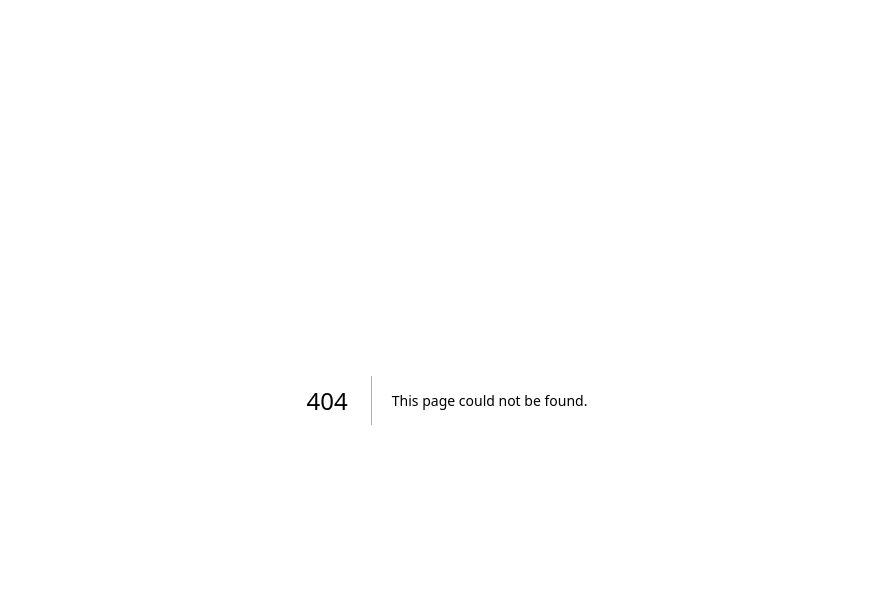
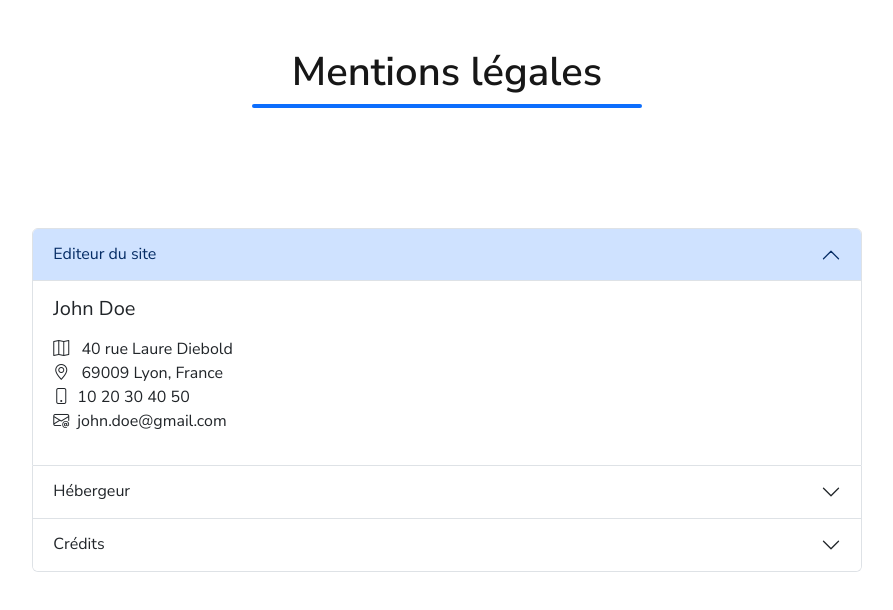
Before and after one commit to nicolas-lestrez/portfolio, a Next.js app: page /mentions-legales in a window 1280 px wide. Before the commit this address had no page. Shown: the top 610 px of the page, without its empty margins (193-1086 px from the left). Built offline with nearby package versions, Linux system fonts and the light colour scheme.

Commit message:
Feat: création de la page Mentions légales (accordéon Bootstrap avec éditeur, hébergeur et crédits)

```diff
--- a/app/Portfolio/page.js
+++ b/app/Portfolio/page.js
@@ -1,4 +1,4 @@
-export default function PortfolioPage() {
+export default function portfolioPage() {
   return (
     <main>
       <section className="banner">
--- /dev/null
+++ b/app/mentions-legales/page.js
@@ -0,0 +1,156 @@
+export default function mentionslegalesPage() {
+  return (
+    <main>
+      <section className="portfolio py-5">
+        <div className="container text-center">
+          <h1 className="fw-bold mb-2">Mentions légales</h1>
+          <div className="underline mx-auto mb-5"></div>
+        </div>
+      </section>
+      <section className="container col-lg-8 mx-auto my-4">
+        <div className="accordion" id="accordionMentions">
+          {/* first accordion */}
+
+          <div className="accordion-item">
+            <h2 className="accordion-header">
+              <button
+                className="accordion-button"
+                type="button"
+                data-bs-toggle="collapse"
+                data-bs-target="#collapseOne"
+                aria-expanded="true"
+                aria-controls="collapseOne"
+              >
+                Editeur du site
+              </button>
+            </h2>
+            <div
+              id="collapseOne"
+              className="accordion-collapse collapse show"
+              data-bs-parent="#accordionMentions"
+            >
+              <div className="accordion-body">
+                <address className="fs-6">
+                  <strong className="h5 d-block mb-3">John Doe</strong>
+                  <i className="bi bi-map me-2"></i> 40 rue Laure Diebold
+                  <br />
+                  <i className="bi bi-geo-alt me-2"></i> 69009 Lyon, France
+                  <br />
+                  <i className="bi bi-phone me-2"></i>
+                  <a href="tel:+331020304050" className="text-decoration-none">
+                    10&nbsp;20&nbsp;30&nbsp;40&nbsp;50
+                  </a>
+                  <br />
+                  <i className="bi bi-envelope-at me-2"></i>
+                  <a
+                    href="mailto:john.doe@gmail.com"
+                    className="text-decoration-none"
+                  >
+                    john.doe@gmail.com
+                  </a>
+                </address>
+              </div>
+            </div>
+          </div>
+          {/* second accordion */}
+          <div className="accordion-item">
+            <h2 className="accordion-header">
+              <button
+                className="accordion-button collapsed"
+                type="button"
+                data-bs-toggle="collapse"
+                data-bs-target="#collapseTwo"
+                aria-expanded="false"
+                aria-controls="collapseTwo"
+              >
+                Hébergeur
+              </button>
+            </h2>
+            <div
+              id="collapseTwo"
+              className="accordion-collapse collapse"
+              data-bs-parent="#accordionMentions"
+            >
+              <div className="accordion-body">
+                <h3 className="fw-bold h4">alwaysdata</h3>
+                <address className="fs-6">
+                  91 Rue du Faubourg Saint-Honoré, 75008 Paris
+                  <br />
+                  <i className="bi bi-globe me-1"></i>
+                  <a
+                    href="https://www.alwaysdata.com"
+                    className="text-primary text-decoration-underline"
+                    target="_blank"
+                    rel="noopener noreferrer"
+                  >
+                    www.alwaysdata.com
+                  </a>
+                </address>
+              </div>
+            </div>
+          </div>
+          {/* third accordion */}
+
+          <div className="accordion-item">
+            <h2 className="accordion-header">
+              <button
+                className="accordion-button collapsed"
+                type="button"
+                data-bs-toggle="collapse"
+                data-bs-target="#collapseThree"
+                aria-expanded="false"
+                aria-controls="collapseThree"
+              >
+                Crédits
+              </button>
+            </h2>
+            <div
+              id="collapseThree"
+              className="accordion-collapse collapse"
+              data-bs-parent="#accordionMentions"
+            >
+              <div className="accordion-body">
+                <h3 className="fw-bold h4">Crédits</h3>
+                <p>
+                  Ce site est réalisé par John Doe, étudiant au{" "}
+                  <a
+                    href="https://www.centre-europeen-formation.fr/"
+                    className="text-primary text-decoration-underline"
+                    target="_blank"
+                    rel="noopener noreferrer"
+                  >
+                    Centre Européen de Formation
+                  </a>
+                  .
+                </p>
+                <p className="fst-italic">
+                  Les images utilisées sur ce site sont libres de droits et ont
+                  été obtenues sur le site{" "}
+                  <a
+                    href="https://pixabay.com/fr/"
+                    className="text-primary text-decoration-underline"
+                    target="_blank"
+                    rel="noopener noreferrer"
+                  >
+                    Pixabay
+                  </a>
+                </p>
+                <p className="fst-italic">
+                  Le favicon de ce site a été fournie par{" "}
+                  <a
+                    href="https://www.flaticon.com/de/kostenlose-icons/john-doe"
+                    className="text-primary text-decoration-underline"
+                    target="_blank"
+                    rel="noopener noreferrer"
+                  >
+                    John doe Icons erstellt von Freepik - Flaticon
+                  </a>
+                </p>
+              </div>
+            </div>
+          </div>
+        </div>
+      </section>
+    </main>
+  );
+}
```
Also changed, not shown: app/Contact/page.js (+7 -17 lines).
